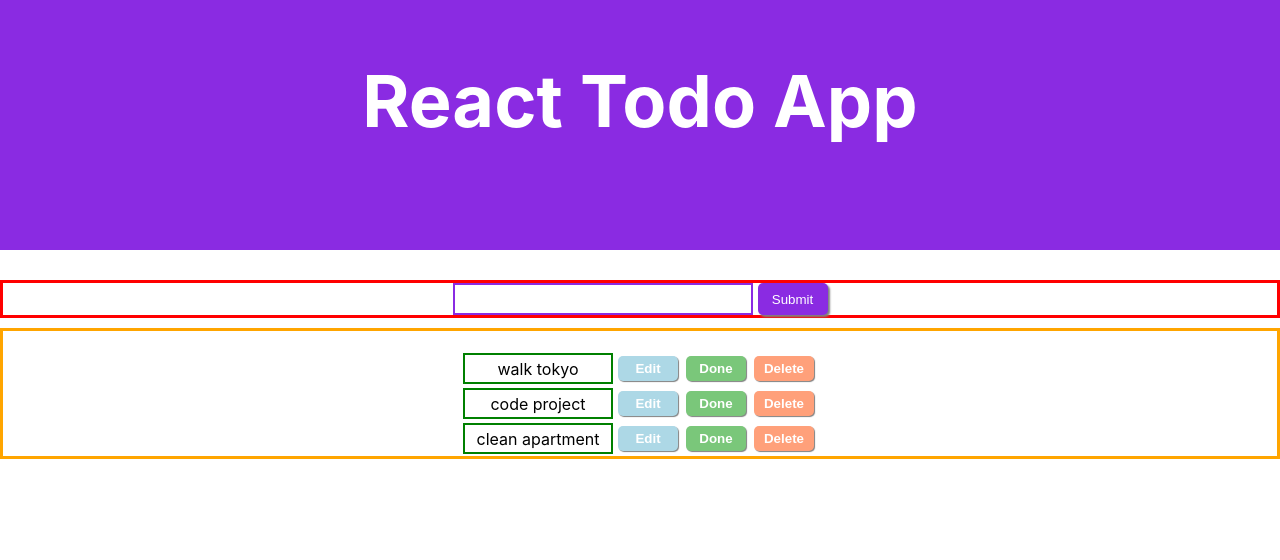
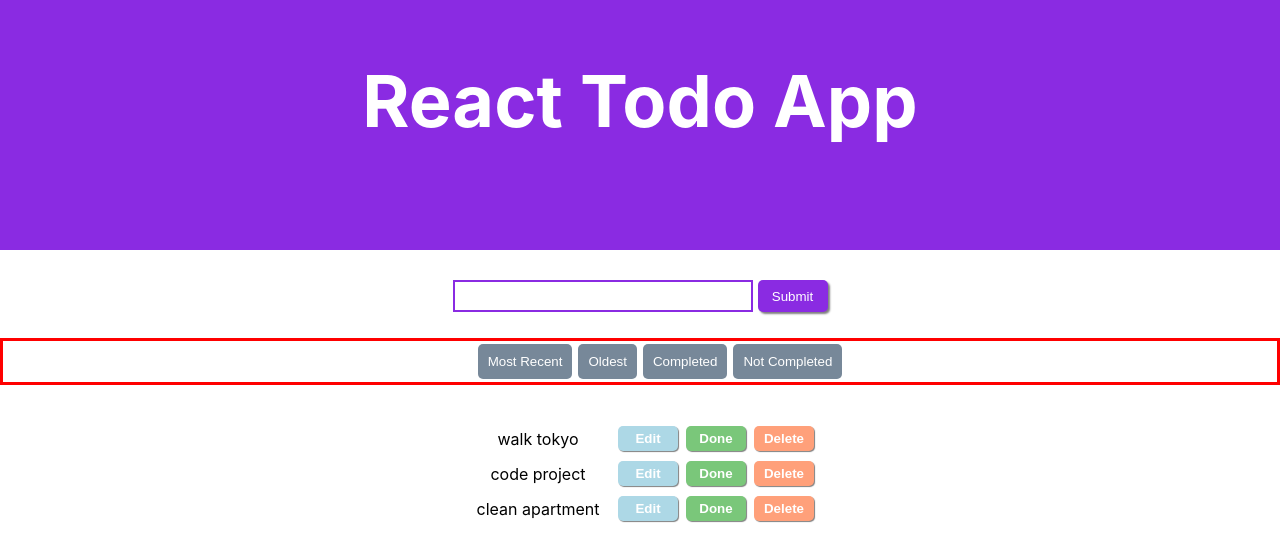
Before and after one commit to Jvaz0715/react-intro-frontend-v2, a React (Create React App) app: page / in a window 1280 px wide. Shown: the top 560 px of the page. Built offline with nearby package versions, Linux system fonts and the light colour scheme; the HTML template or start-up script is replaced by a standard one.

Commit message:
Adds styling to new sorting buttons, buttons missing functionality

```diff
--- a/src/components/Todo/Todo.css
+++ b/src/components/Todo/Todo.css
@@ -11,7 +11,7 @@
 .form-div {
    /* border: 3px solid red; */
    margin-bottom: 10px;
-   border: 3px solid red;
+   /* border: 3px solid red; */
 }
 
 .form-div input {
@@ -37,7 +37,7 @@
 }
 
 .todo-list-container {
-   border: 3px solid orange;
+   /* border: 3px solid orange; */
    margin-bottom: 10px;
 }
 
@@ -47,7 +47,32 @@
 }
 
 
-.todo-unordered-list > li {
+.todo-unordered-list > li,
+.sorting-buttons-container ul > li {
    list-style: none;
    /* border: 2px solid green; */
 }
+
+.sorting-buttons-container ul {
+   border: 3px solid red;
+   display: flex;
+   justify-content: center;
+   align-items: center;
+}
+
+.sorting-buttons-container ul > li {
+   margin: 3px;
+}
+
+.sorting-buttons-container li > button {
+   background-color: lightslategray;
+   color: white;
+   padding: 10px 10px;
+   border: none;
+   border-radius: 5px;
+}
+
+.sorting-buttons-container li > button:hover {
+   background-color: blueviolet;
+   padding: 12px;
+}
--- a/src/components/Todo/Todo.js
+++ b/src/components/Todo/Todo.js
@@ -5,6 +5,7 @@ import "./Todo.css";
 
 export class Todo extends Component {
 
+   //================= Our State ====================
    state = {
       todoList: [
          {
@@ -26,6 +27,7 @@ export class Todo extends Component {
       todoInput: "",
    };
 
+   //================= Handles input and submit of new todo ====================
    // functions
    // handleTodoOnChange is a function that takes an event inside of the input field and uses setState to change the todoInput, you still need to handle the form submit
    handleTodoOnChange = (e) => {
@@ -56,7 +58,9 @@ export class Todo extends Component {
       })
    };
 
-   // handleEditByID
+    //================= Todo Items buttons ====================
+
+   // handleEditByID => Really pay attention to this as it relies on code inside of TodoList.js
    handleEditByID = (id, editInput) => {
       let updatedArray = this.state.todoList.map(item => {
          if(item.id === id) {
@@ -93,12 +97,32 @@ export class Todo extends Component {
       })
    };
 
+   //=================Todo list sort buttons ====================
 
-// =====================================
+   sortByDateNewestToOldest = () => {
+
+   };
+
+   sortByDateOldestToNewest = () => {
+
+   };
+
+   sortByDone = () => {
+
+   };
+
+   sortByNotDone = () => {
+
+   };
+
+
+// =============== Render Below ======================
    render() {
+      console.log(this.state)
       return (
          <div className="todo-div">
 
+            {/* form/submit div */}
             <div className="form-div">
                <form
                   onSubmit={this.handleOnSubmit}
@@ -113,6 +137,45 @@ export class Todo extends Component {
                </form>
             </div>
 
+            {/* place sorting buttons below */}
+            <div className="sorting-buttons-container">
+               <ul>
+
+                  {/* date newest to oldest */}
+                  <li>
+                     <button onClick={this.sortByDateNewestToOldest}>
+                        Most Recent
+                     </button>
+                  </li>
+
+                  {/* date oldest to newest */}
+                  <li>
+                     <button onClick={this.sortByDateOldestToNewest}>
+                        Oldest
+                     </button>
+                  </li>
+
+                  {/* sort by isDone */}
+                  <li>
+                     <button onClick={this.sortByDone}>
+                        Completed
+                     </button>
+                  </li>
+
+                  {/* sort by is *NOT* Done */}
+                  <li>
+                     <button onClick={this.sortByNotDone}>
+                        Not Completed
+                     </button>
+                  </li>
+
+
+
+               </ul>
+            </div>
+
+
+            {/* Todo List Container with all todos! */}
             <div className="todo-list-container">
                <ul className="todo-unordered-list">
                   {this.state.todoList.map((item) => {
--- a/src/components/Todo/TodoList.css
+++ b/src/components/Todo/TodoList.css
@@ -33,7 +33,7 @@
 }
 
 #todo-td {
-   border: 2px solid green;
+   /* border: 2px solid green; */
    width: 150px;
    overflow-wrap: break-word;
 }
```
